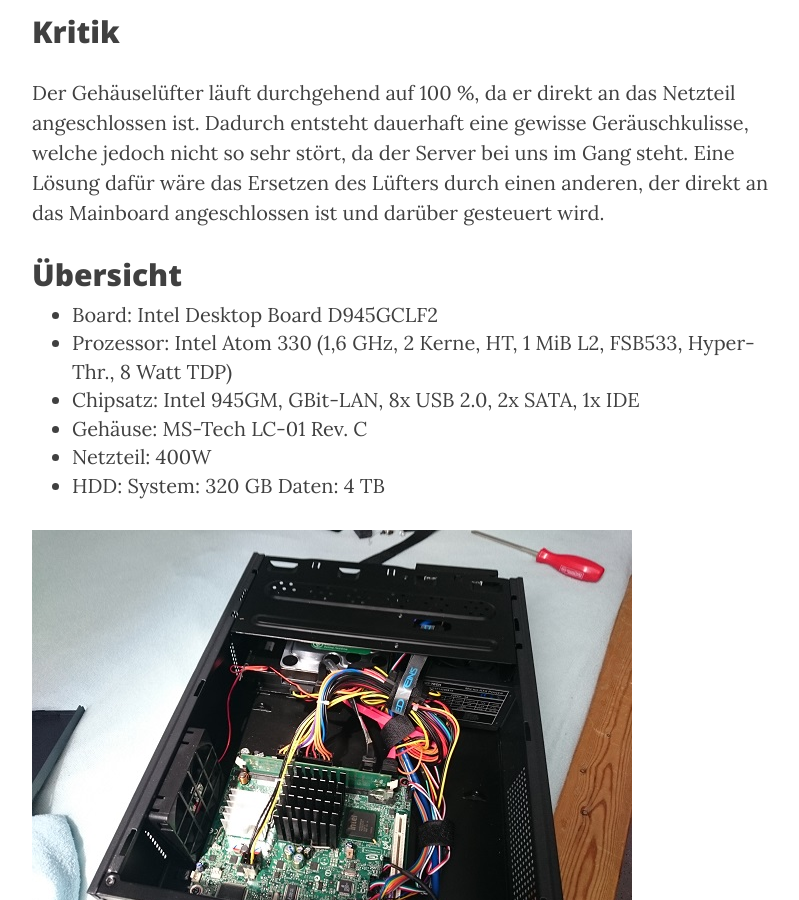
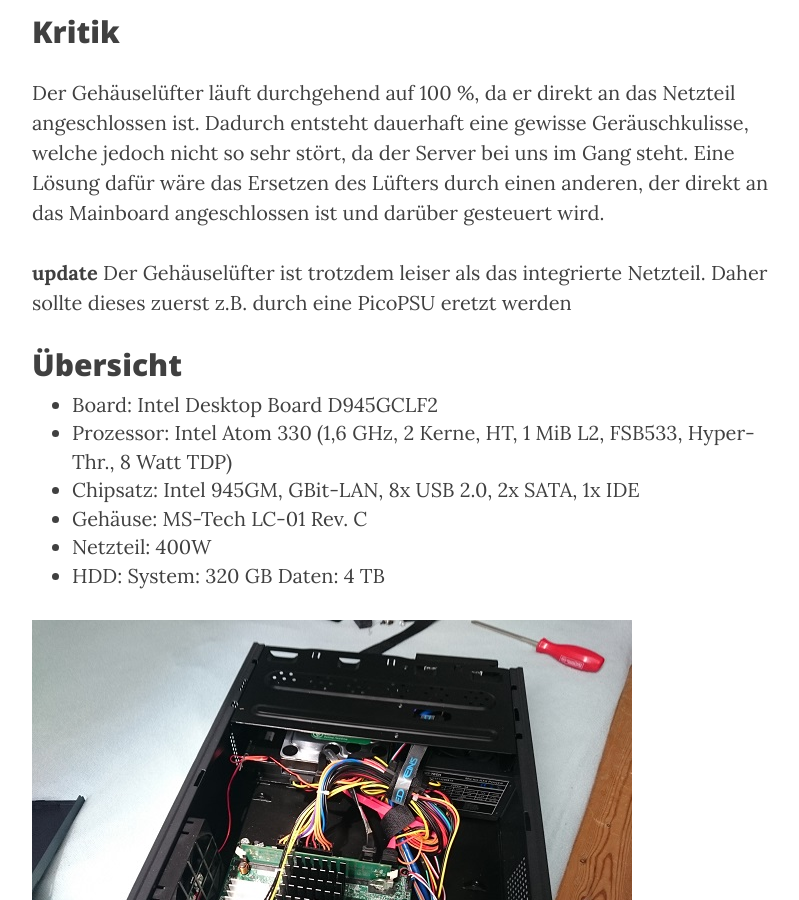
Before and after one commit to Danny4927/danny4927.github.io, a Jekyll site: the page built from _posts/2015-07-20-home-server-aufbau.markdown, in a window 1280 px wide and 900 px high, scrolled down 1843 px. Shown: the whole window, without its empty margins (233-1032 px from the left). Built offline with Jekyll 4.4.1, drawn with Linux system fonts in a browser that asks for light colours; nearby versions of some CDN libraries; a script that is not in the unit is left out.

Commit message:
content update server

```diff
--- a/_posts/2015-07-20-home-server-aufbau.markdown
+++ b/_posts/2015-07-20-home-server-aufbau.markdown
@@ -48,6 +48,9 @@ Der Gehäuselüfter läuft durchgehend auf 100 %, da er direkt an das Netzteil a
 eine gewisse Geräuschkulisse, welche jedoch nicht so sehr stört, da der Server bei uns im Gang steht. Eine Lösung dafür
 wäre das Ersetzen des Lüfters durch einen anderen, der direkt an das Mainboard angeschlossen ist und darüber gesteuert wird.
 
+**update** Der Gehäuselüfter ist trotzdem leiser als das integrierte Netzteil. Daher sollte dieses zuerst z.B. durch
+eine PicoPSU eretzt werden
+
 ## Übersicht
 
 * Board: Intel Desktop Board D945GCLF2
```
